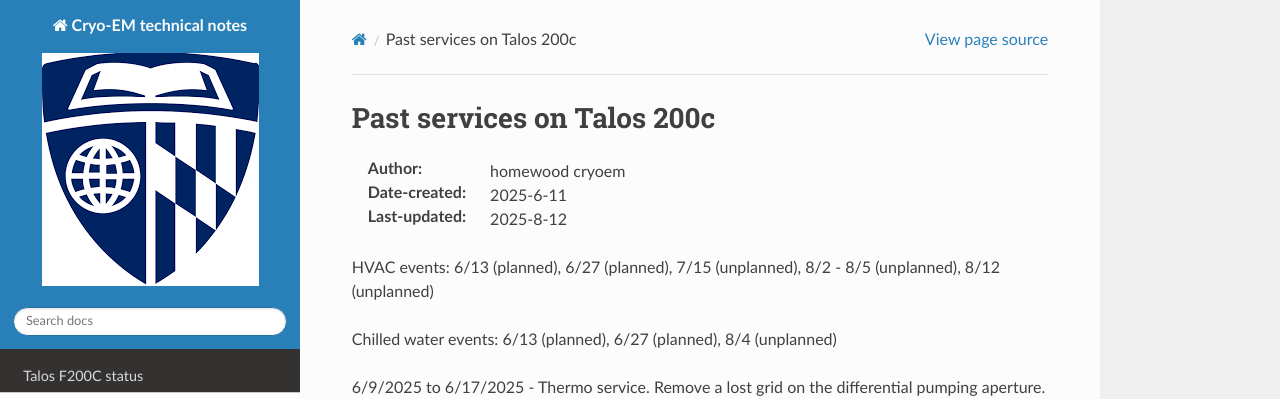
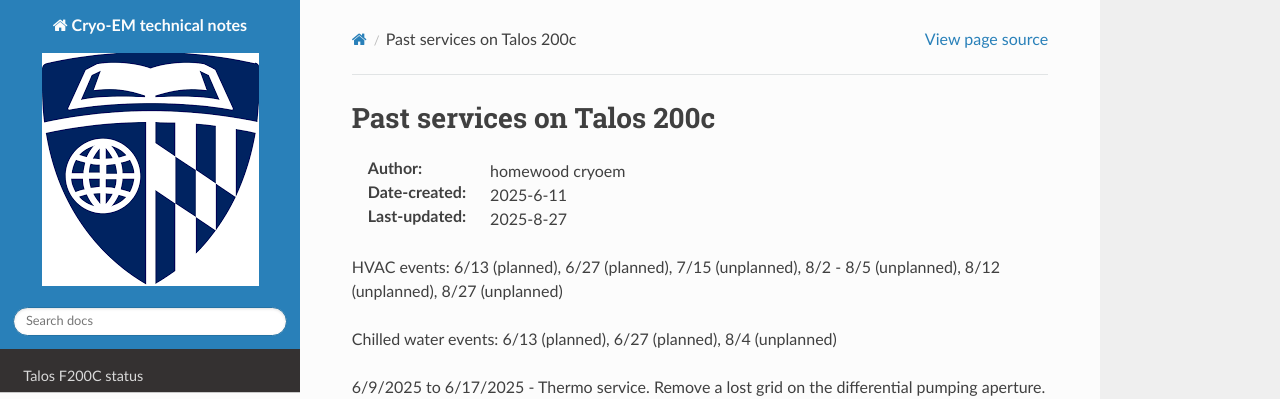
Before and after one commit to coherency224/hop-em, a Sphinx documentation site: the page built from docs/source/Past_services.rst, in a window 1280 px wide and 1178 px high. Shown: the top 399 px of the window. Built offline with Sphinx 7.4.7 and the Read the Docs theme 3.1.0, drawn with Linux system fonts in a browser that asks for light colours; pages that are not in the unit, such as notebooks, are missing from menus.

Commit message:
Update Past_services.rst

```diff
--- a/docs/source/Past_services.rst
+++ b/docs/source/Past_services.rst
@@ -5,9 +5,9 @@
 
 :Author: homewood cryoem
 :Date-created: 2025-6-11
-:Last-updated: 2025-8-12
+:Last-updated: 2025-8-27
 
-HVAC events: 6/13 (planned), 6/27 (planned), 7/15 (unplanned), 8/2 - 8/5 (unplanned), 8/12 (unplanned)
+HVAC events: 6/13 (planned), 6/27 (planned), 7/15 (unplanned), 8/2 - 8/5 (unplanned), 8/12 (unplanned), 8/27 (unplanned)
 
 Chilled water events: 6/13 (planned), 6/27 (planned), 8/4 (unplanned)
 
```
